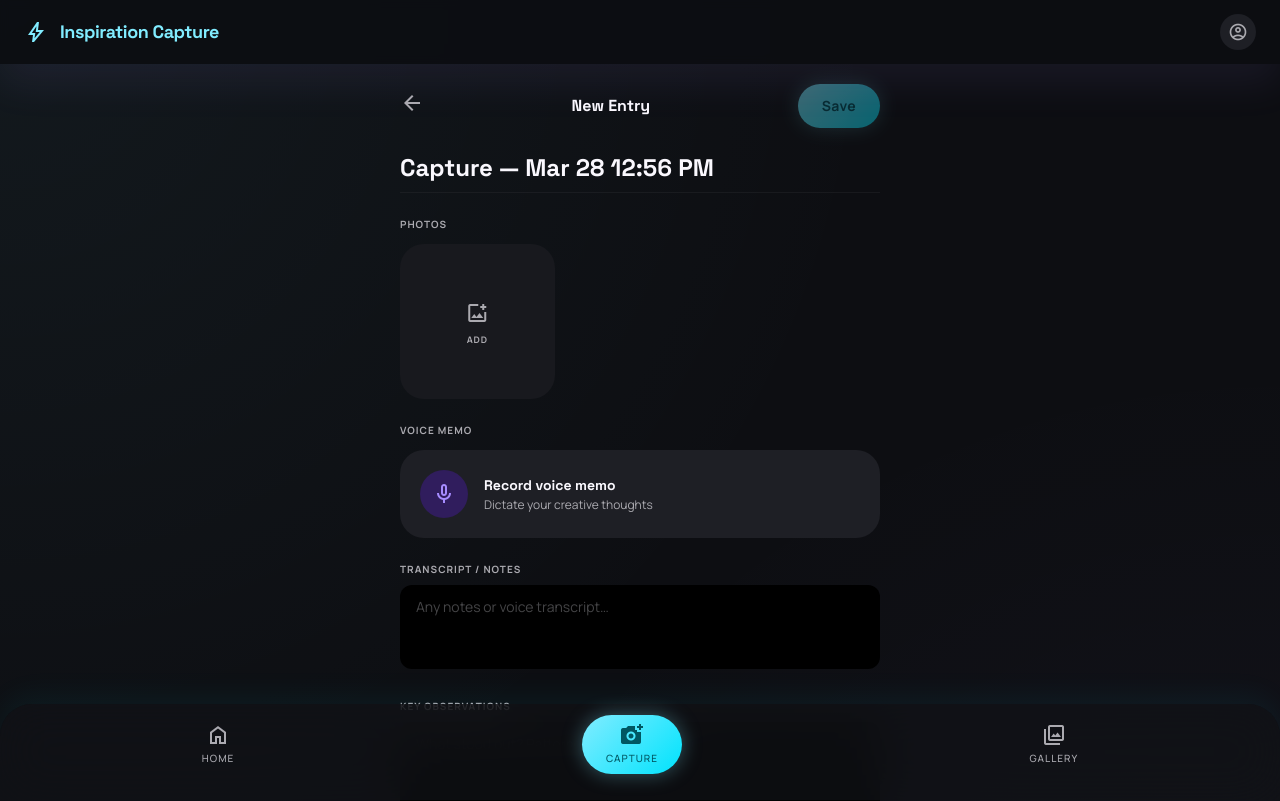
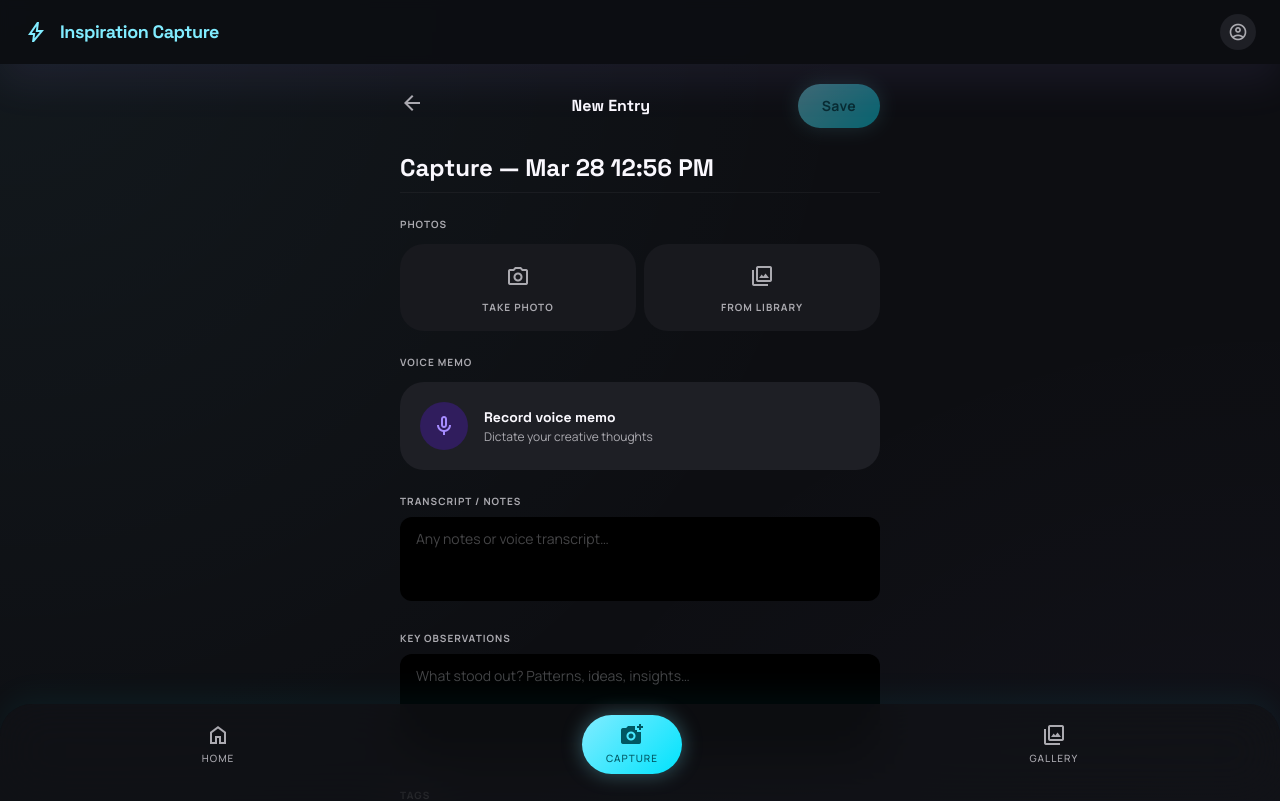
Before and after one commit to michelle-burton/Inspiration-Capture, a React (Vite) app: page /capture in a window 1280 px wide. Shown: the top 801 px of the page. Built offline with nearby package versions, Linux system fonts and the light colour scheme.

Commit message:
fix the new entry photo - black screen

```diff
--- a/src/pages/NewEntry.tsx
+++ b/src/pages/NewEntry.tsx
@@ -11,7 +11,9 @@ import type { NewCaptureEntry, Tag } from '../types'
 export default function NewEntry() {
   const navigate = useNavigate()
   const { addEntry } = useEntries()
-  const fileInputRef = useRef<HTMLInputElement>(null)
+  // Two separate refs — iOS Safari breaks when capture + multiple are combined
+  const cameraInputRef = useRef<HTMLInputElement>(null)
+  const libraryInputRef = useRef<HTMLInputElement>(null)
   const mediaRef = useRef<MediaRecorder | null>(null)
   const audioChunks = useRef<Blob[]>([])
 
@@ -24,6 +26,8 @@ export default function NewEntry() {
   const [tags, setTags] = useState<Tag[]>([])
 
   // ── Photo handling ──────────────────────────────────────
+  // Shared handler — both inputs (camera + library) call this.
+  // We reset e.target.value so the same photo can be re-selected if needed.
   function handlePhotoSelect(e: React.ChangeEvent<HTMLInputElement>) {
     const files = Array.from(e.target.files ?? [])
     files.forEach((file) => {
@@ -34,6 +38,8 @@ export default function NewEntry() {
       }
       reader.readAsDataURL(file)
     })
+    // Reset so the same file can be picked again later
+    e.target.value = ''
   }
 
   function removePhoto(idx: number) {
@@ -110,34 +116,69 @@ export default function NewEntry() {
         <p className="text-[10px] font-bold text-on-surface-variant uppercase tracking-widest">
           Photos
         </p>
+
+        {/* Two separate trigger buttons — critical for iPhone Safari reliability */}
+        <div className="grid grid-cols-2 gap-2">
+          {/* Button 1: opens native camera directly */}
+          <button
+            onClick={() => cameraInputRef.current?.click()}
+            className="rounded-xl bg-surface-container py-4 flex flex-col items-center justify-center gap-2 text-on-surface-variant hover:text-primary hover:bg-surface-container-high transition-all active:scale-95"
+          >
+            <span className="material-symbols-outlined text-2xl">photo_camera</span>
+            <span className="text-[10px] font-bold uppercase tracking-widest">Take Photo</span>
+          </button>
+
+          {/* Button 2: opens photo library picker (multi-select allowed) */}
+          <button
+            onClick={() => libraryInputRef.current?.click()}
+            className="rounded-xl bg-surface-container py-4 flex flex-col items-center justify-center gap-2 text-on-surface-variant hover:text-secondary hover:bg-surface-container-high transition-all active:scale-95"
+          >
+            <span className="material-symbols-outlined text-2xl">photo_library</span>
+            <span className="text-[10px] font-bold uppercase tracking-widest">From Library</span>
+          </button>
+        </div>
+
+        {/* Photo thumbnails — shared output for both inputs */}
+        {photos.length > 0 && (
           <div className="grid grid-cols-3 gap-2">
-          {/* Add photo button */}
-          <button
-            onClick={() => fileInputRef.current?.click()}
-            className="aspect-square rounded-xl bg-surface-container flex flex-col items-center justify-center gap-1 text-on-surface-variant hover:text-primary hover:bg-surface-container-high transition-all active:scale-95"
-          >
-            <span className="material-symbols-outlined text-2xl">add_photo_alternate</span>
-            <span className="text-[9px] font-bold uppercase tracking-widest">Add</span>
-          </button>
-          {/* Photo thumbnails */}
             {photos.map((src, idx) => (
               <div key={idx} className="aspect-square rounded-xl overflow-hidden relative group">
                 <img src={src} alt={`photo ${idx + 1}`} className="w-full h-full object-cover" />
                 <button
                   onClick={() => removePhoto(idx)}
-                className="absolute top-1 right-1 w-5 h-5 rounded-full bg-surface-container-lowest/80 flex items-center justify-center opacity-0 group-hover:opacity-100 transition-opacity"
+                  className="absolute top-1 right-1 w-6 h-6 rounded-full bg-black/60 flex items-center justify-center"
                 >
-                <span className="material-symbols-outlined text-[0.7rem] text-on-surface">close</span>
+                  <span className="material-symbols-outlined text-sm text-white">close</span>
                 </button>
               </div>
             ))}
           </div>
+        )}
+
+        {/*
+          INPUT 1 — camera capture only.
+          capture="environment" → rear camera on mobile.
+          NO multiple — iOS Safari does not support multiple + capture together.
+        */}
         <input
-          ref={fileInputRef}
+          ref={cameraInputRef}
+          type="file"
+          accept="image/*"
+          capture="environment"
+          onChange={handlePhotoSelect}
+          className="hidden"
+        />
+
+        {/*
+          INPUT 2 — photo library picker.
+          multiple is fine here because capture is absent.
+          NO capture attribute — lets iOS show the full library sheet.
+        */}
+        <input
+          ref={libraryInputRef}
           type="file"
           accept="image/*"
           multiple
-          capture="environment"
           onChange={handlePhotoSelect}
           className="hidden"
         />
```
Lines whose indentation alone changed are shown as unchanged.
